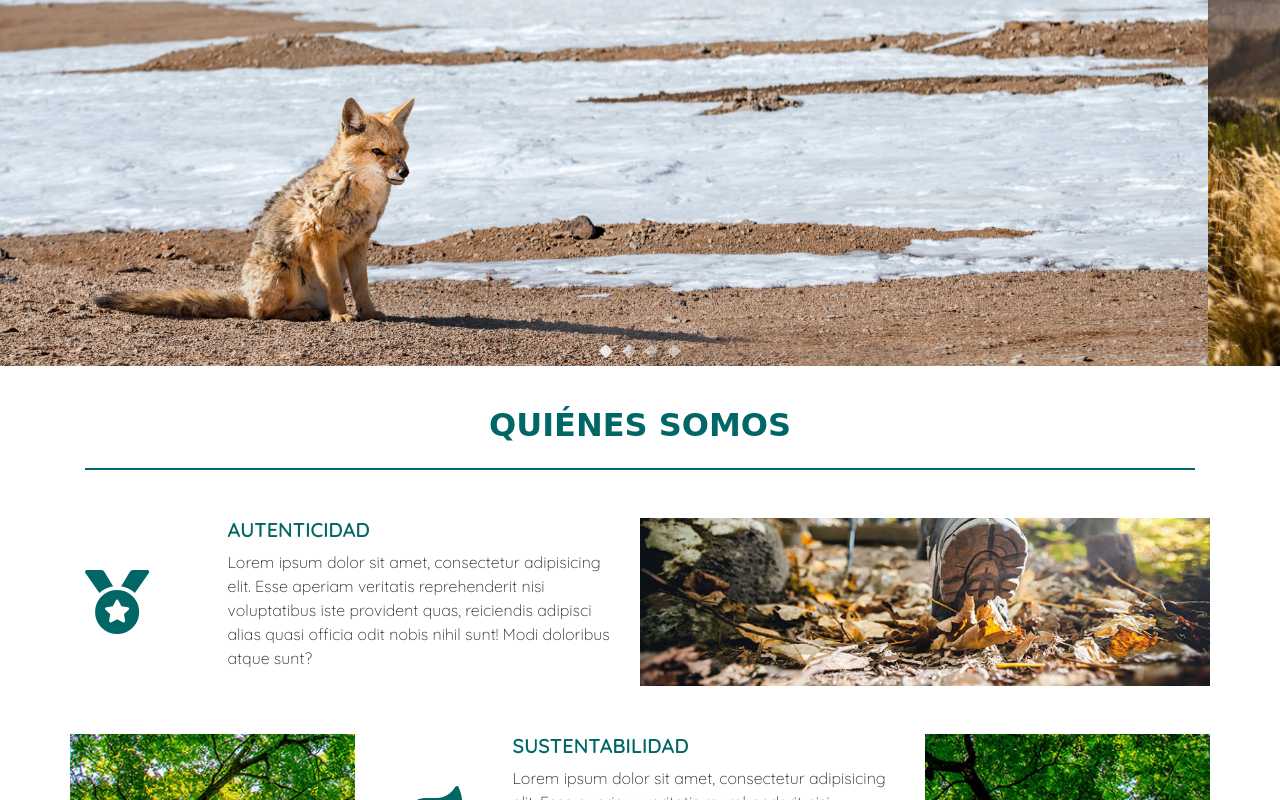
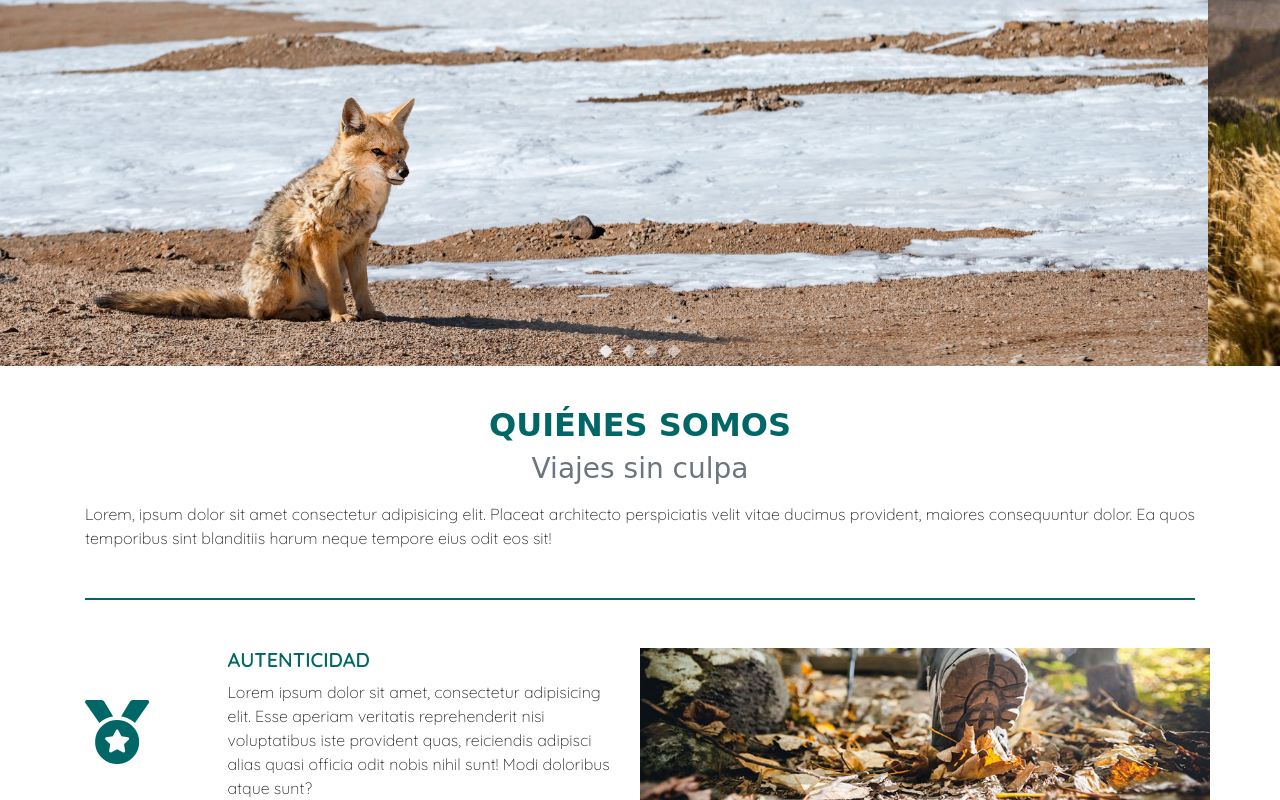
Before and after one commit to dguerragallano/viajes-chile, a plain HTML site: page index.html in a window 1280 px wide. Shown: the part 402-1202 px from the top of the page. Drawn offline with nearby package versions, Linux system fonts and the light colour scheme; a script that the page names is missing; a web font is replaced by a local one.

Commit message:
third commit, change in 'Quienes Somos' section

```diff
--- a/assets/css/style.css
+++ b/assets/css/style.css
@@ -20,7 +20,7 @@ h2, h3, h4, h5, h6 {
     color: #006666;
 }
 
-h2 {
+.underline {
     border-bottom: solid 2px #006666;
 }
 
@@ -44,7 +44,6 @@ nav {
 }
 
 /*Sección Quienes Somos */
-
 h2.text-white {
     border-bottom: solid 2px #fff;
 }
--- a/index.html
+++ b/index.html
@@ -76,7 +76,9 @@
 
   <!-- Quienes somos -->
   <section id="values" class="container d-none d-md-block pb-1">
-    <h2 class="text-center my-4 font-weight-bold pb-4">QUIÉNES SOMOS</h2>
+    <h2 class="text-center mt-4 font-weight-bold">QUIÉNES SOMOS</h2>
+    <h3 class="text-center mb-3 text-muted">Viajes sin culpa</h3>
+    <p class="underline pb-5">Lorem, ipsum dolor sit amet consectetur adipisicing elit. Placeat architecto perspiciatis velit vitae ducimus provident, maiores consequuntur dolor. Ea quos temporibus sint blanditiis harum neque tempore eius odit eos sit!</p>
     <div class="row my-5">
       <div class="col-12 col-md-6">
         <div class="row">
@@ -176,7 +178,7 @@
 
   <!-- Contact -->
   <section id="contact" class="container py-3 mb-5">
-    <h2 class="text-center my-4 font-weight-bold pb-4">CONTÁCTANOS</h2>
+    <h2 class="text-center my-4 font-weight-bold pb-4 underline">CONTÁCTANOS</h2>
     <div class="typeform-widget" data-url="https://form.typeform.com/to/oYBQIxOQ?typeform-medium=embed-snippet" style="width: 100%; height: 500px;"></div> <script> (function() { var qs,js,q,s,d=document, gi=d.getElementById, ce=d.createElement, gt=d.getElementsByTagName, id="typef_orm", b="https://embed.typeform.com/"; if(!gi.call(d,id)) { js=ce.call(d,"script"); js.id=id; js.src=b+"embed.js"; q=gt.call(d,"script")[0]; q.parentNode.insertBefore(js,q) } })() </script>
   </section>
 
```
